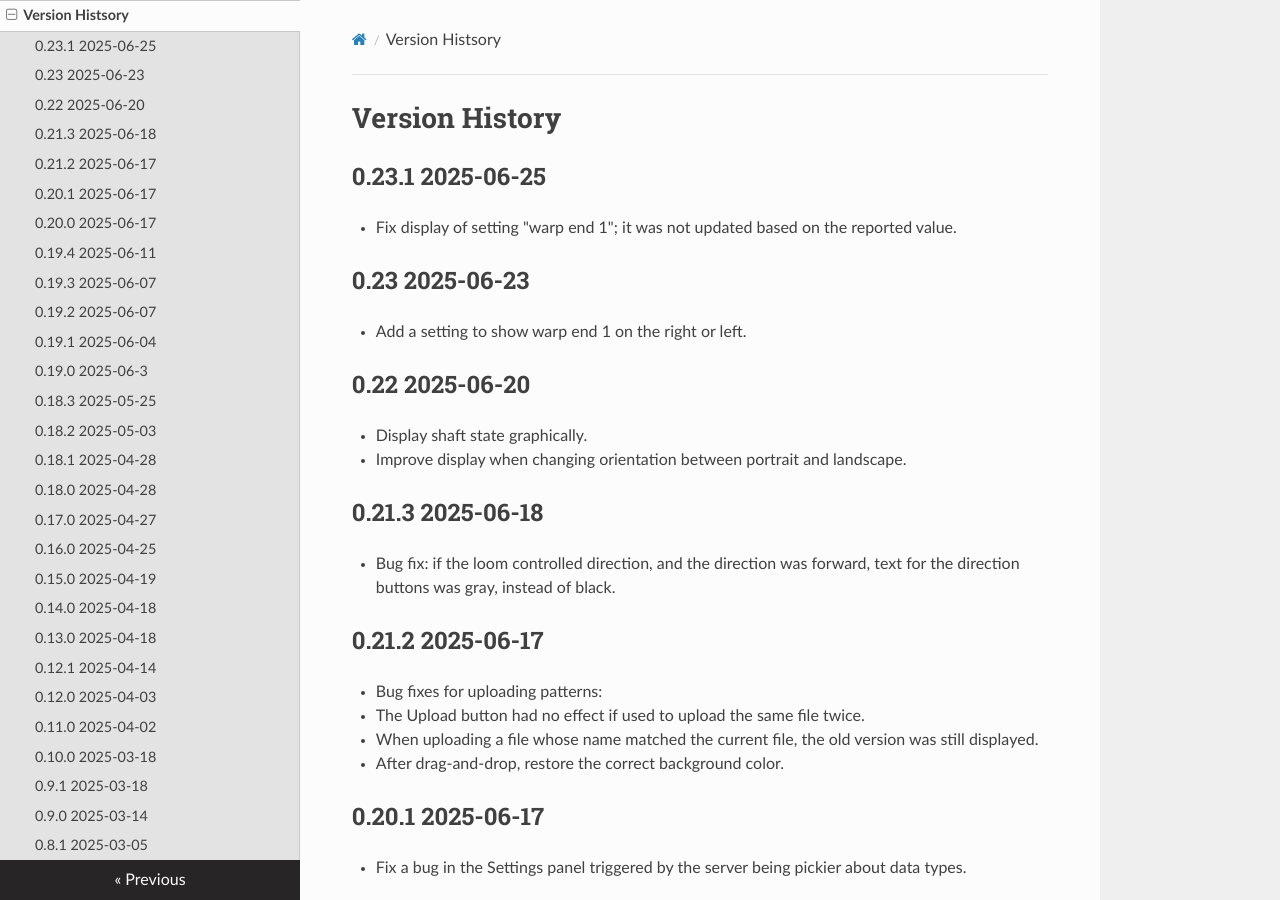
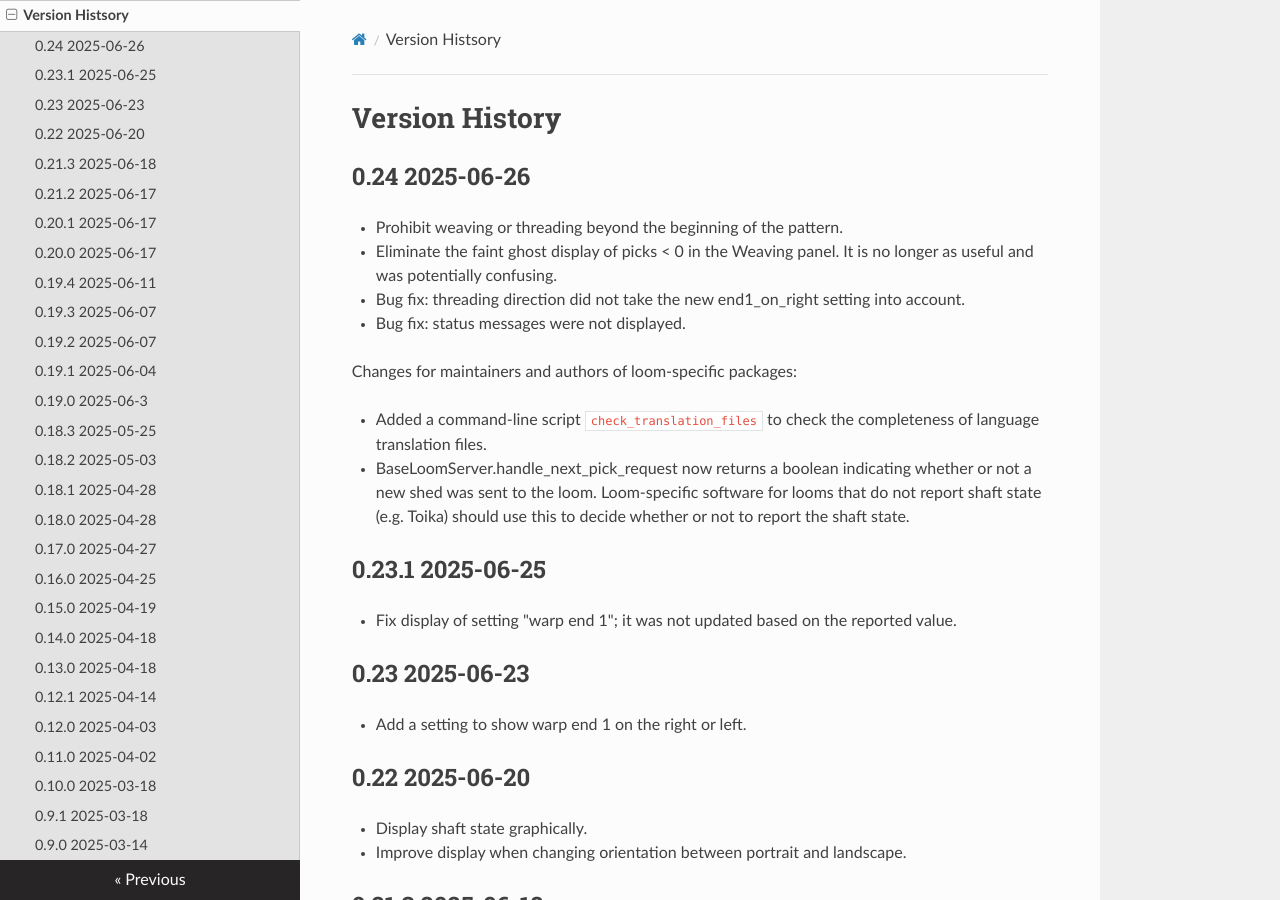
Before and after one commit to r-owen/base_loom_server, an MkDocs documentation site: the page built from docs/version_history.md, in a window 1280 px wide and 900 px high. Built offline with MkDocs 1.6.1, drawn with Linux system fonts in a browser that asks for light colours; nearby versions of some CDN libraries.

Commit message:
Update the version history

```diff
--- a/docs/version_history.md
+++ b/docs/version_history.md
@@ -1,4 +1,17 @@
 # Version History
+
+## 0.24 2025-06-26
+
+* Prohibit weaving or threading beyond the beginning of the pattern.
+* Eliminate the faint ghost display of picks < 0 in the Weaving panel. It is no longer as useful and was potentially confusing.
+* Bug fix: threading direction did not take the new end1_on_right setting into account.
+* Bug fix: status messages were not displayed.
+
+Changes for maintainers and authors of loom-specific packages:
+
+* Added a command-line script `check_translation_files` to check the completeness of language translation files.
+* BaseLoomServer.handle_next_pick_request now returns a boolean indicating whether or not a new shed was sent to the loom.
+  Loom-specific software for looms that do not report shaft state (e.g. Toika) should use this to decide whether or not to report the shaft state.
 
 ## 0.23.1 2025-06-25
 
```
